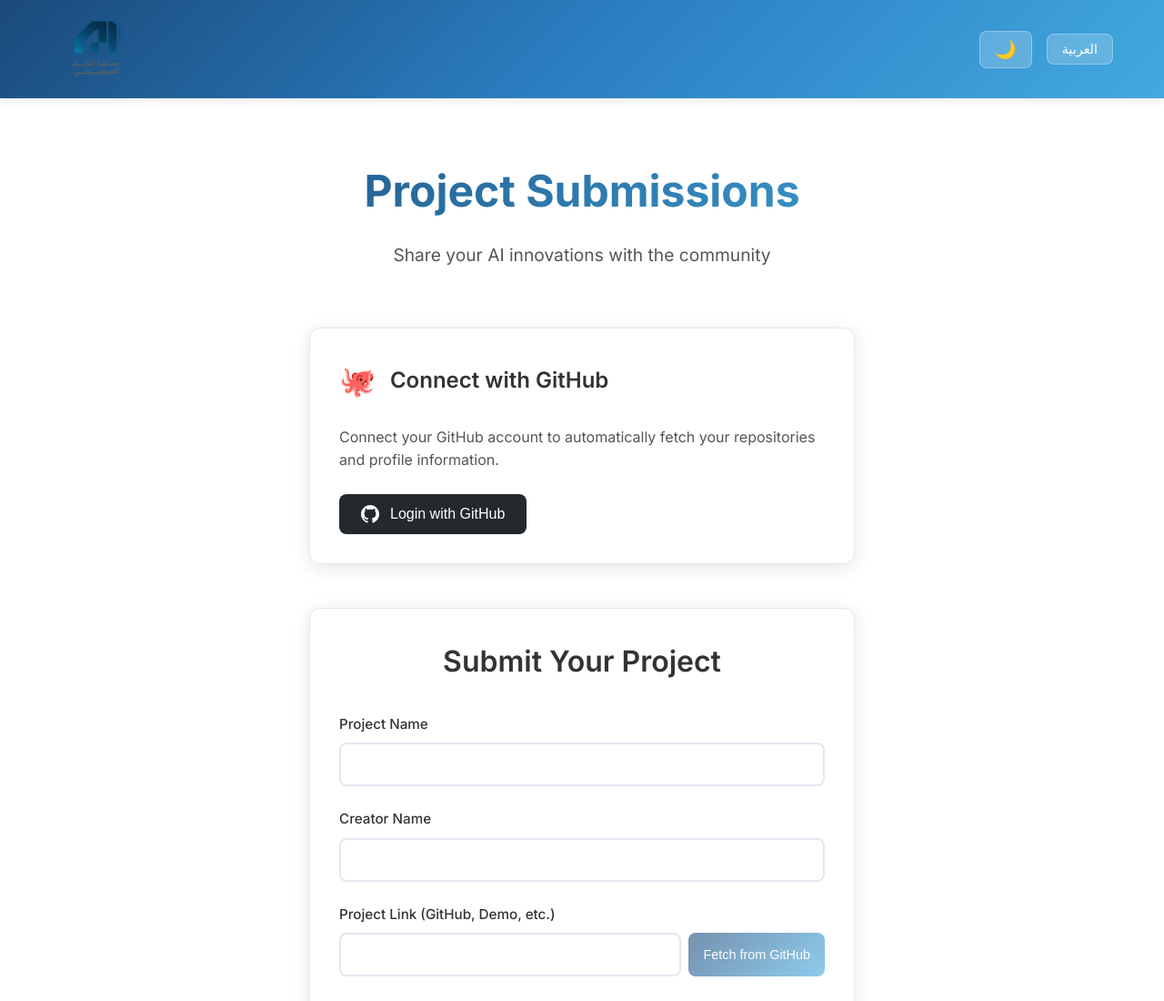
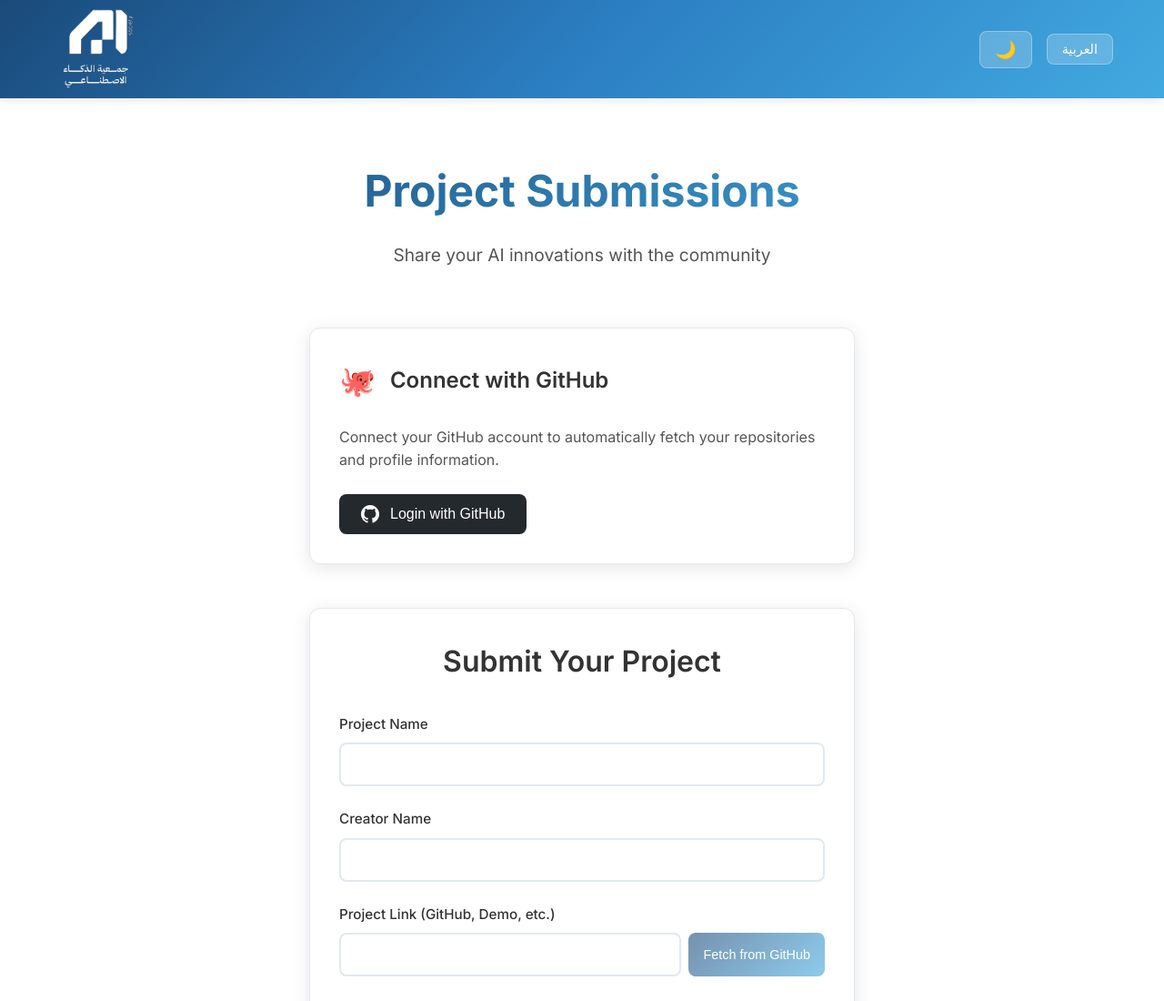
Before and after one commit to yaraabdullah/project-submission, a website: page index.html in a window 1280 px wide. Shown: the top 1100 px of the page at 91% size. Drawn offline with Linux system fonts and the light colour scheme.

Commit message:
add new white logo

```diff
--- a/index.html
+++ b/index.html
@@ -15,7 +15,7 @@
             <div class="header-content">
                 <div class="logo">
                     <div class="logo-icon">
-                        <img src="AI Association Logo.png" alt="AI Association Logo" class="logo-image">
+                        <img src="white logo.png" alt="AI Association Logo" class="logo-image">
                     </div>
                     <div class="logo-text">
                     </div>
```
